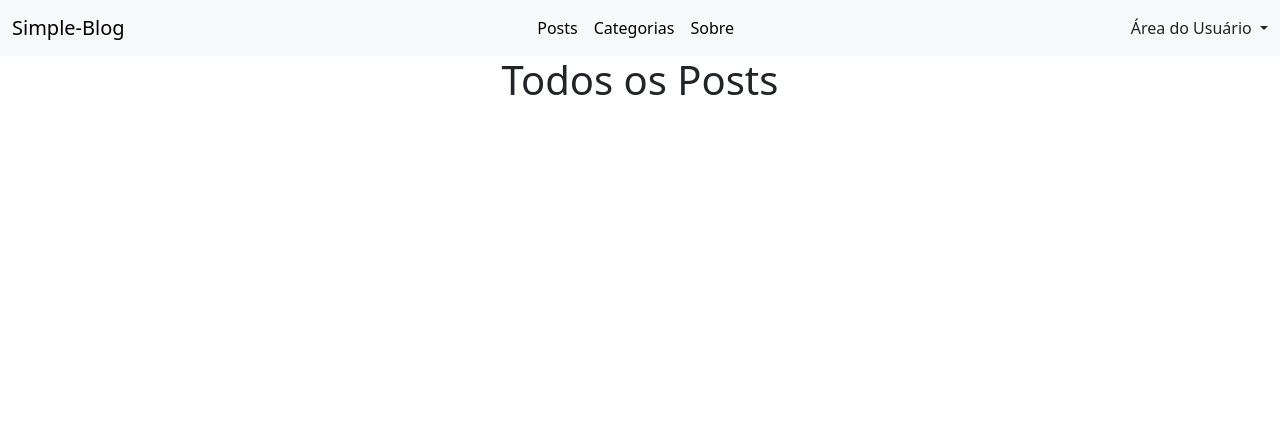
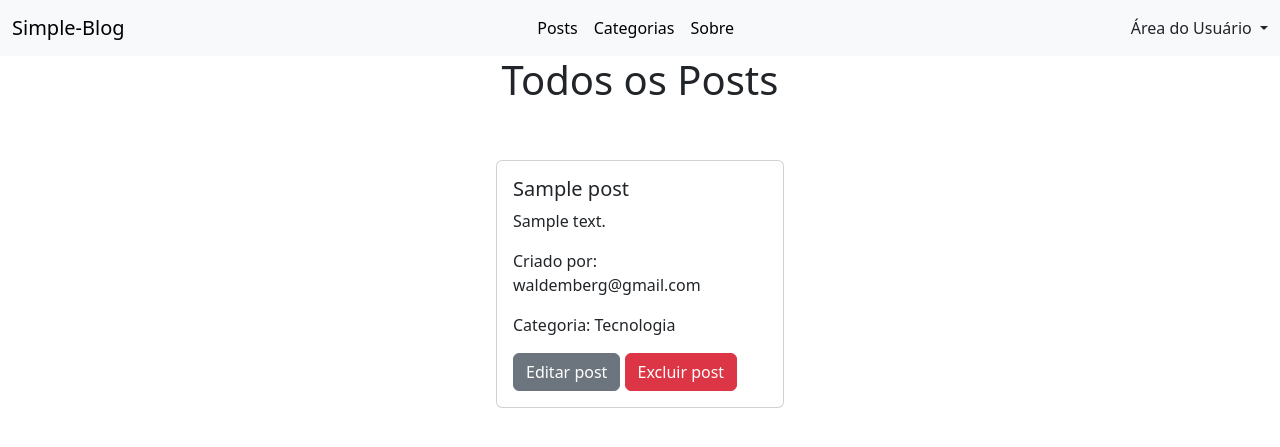
Before and after one commit to WaldembergDev/django-simple-blog, a Django app: page /plataform/home/ in a window 1280 px wide. Shown: the top 447 px of the page. Run offline with Django 5.2, Linux system fonts and the light colour scheme; a user stored in the database is signed in; data comes from the database, SQL or seed files in the repository; both versions use the stored data as it was after the commit; tables that the repository leaves empty hold one stand-in row (values such as "Sample post").

Commit message:
Desenvolvido a funcionalidade de excluir o post

```diff
--- a/plataform/templates/home.html
+++ b/plataform/templates/home.html
@@ -2,7 +2,21 @@
 {% load static %}
 {% block title %}Home{% endblock %}
 {% block content %}
-    <div>
+    <div class='container d-flex flex-column align-items-center gap-5'>
         <h1 class='text-center'>Todos os Posts</h1>
+        {% for post in posts %}
+        <div class="card" style="width: 18rem;">
+            <div class="card-body">
+              <h5 class="card-title">{{post.title}}</h5>
+              <p class="card-text">{{post.content}}</p>
+              <p>Criado por: {{post.author}}</p>
+              <p>Categoria: {{post.categories}}</p>
+              {% if request.user == post.author %}
+                <a href="{% url 'edit_post' post.id %}"><button type="button" class="btn btn-secondary">Editar post</button></a>
+                <a href="{% url 'delete_post' post.id %}"><button type="button" class="btn btn-danger">Excluir post</button></a>
+              {% endif %}
+            </div>
+        </div>
+        {% endfor %}
     </div>
 {% endblock %}
--- a/plataform/views.py
+++ b/plataform/views.py
@@ -1,8 +1,10 @@
 from django.shortcuts import render
 from django.contrib.auth.decorators import login_required
+from posts.models import Post
 
 # Create your views here.
 @login_required(login_url='/account/login')
 def home(request):
     if request.method == 'GET':
-        return render(request, 'home.html')
+        posts = Post.objects.all()
+        return render(request, 'home.html', {'posts': posts})
--- a/posts/urls.py
+++ b/posts/urls.py
@@ -3,4 +3,6 @@ from . import views
 
 urlpatterns = [
     path('new_post/', views.new_post, name='new_post'),
+    path('delete_post/<int:id>', views.delete_post, name='delete_post'),
+    path('edit_post/<int:id>', views.edit_post, name='edit_post')
 ]
```
Also changed, not shown: posts/views.py (+9 -0 lines), db.sqlite3.
